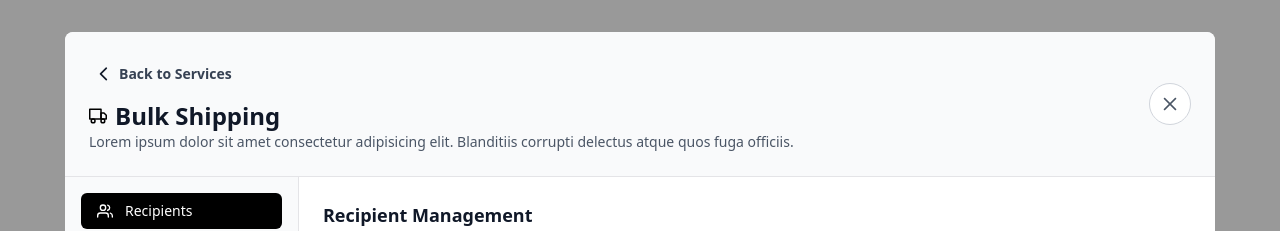
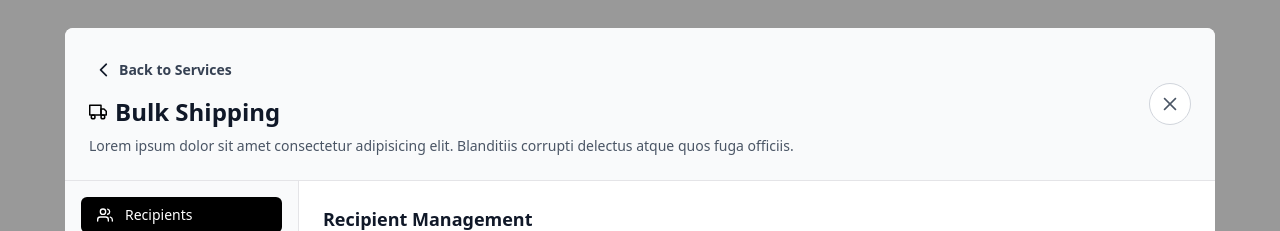
Before and after one commit to mmoya26/print-services, an Angular app: page / in a window 1280 px wide. Both pictures are taken after a click on the element 360 px from the left and 323 px from the top of the page. Shown: the top 231 px of the page. Built offline with nearby package versions, Linux system fonts and the light colour scheme.

Commit message:
add margin bottom for detailed print services header title and sub-title

```diff
--- a/src/app/components/detailed-print-service/detailed-print-service.html
+++ b/src/app/components/detailed-print-service/detailed-print-service.html
@@ -1,14 +1,14 @@
 <!-- Header Section -->
 <div
-    class="p-6 flex items-center justify-between gap-2 border-b border-[#e4e4e7] bg-gray-50 rounded-tl-lg rounded-tr-lg">
-    <div>
+    class="p-6 flex items-center justify-between border-b border-[#e4e4e7] bg-gray-50 rounded-tl-lg rounded-tr-lg">
+    <div class="">
         <button
             class="w-fit flex items-center gap-2 text-sm font-semibold cursor-pointer rounded-md mb-2 p-2 text-gray-700 hover:bg-gray-400/20 transition-all duration-200"
             (click)="backToServices()">
             <i class="pi pi-chevron-left text-gray-900"></i>
             Back to Services
         </button>
-        <div class="flex items-center gap-2">
+        <div class="flex items-center gap-2 mb-2">
             <img src="{{service()?.icon ?? 'assets/gear.svg'}}" alt="Settings" class="h-[18px]" />
             <h3 class="font-semibold text-gray-900 text-2xl">{{ service()?.name ?? 'Undefined Service'}}</h3>
 
```
